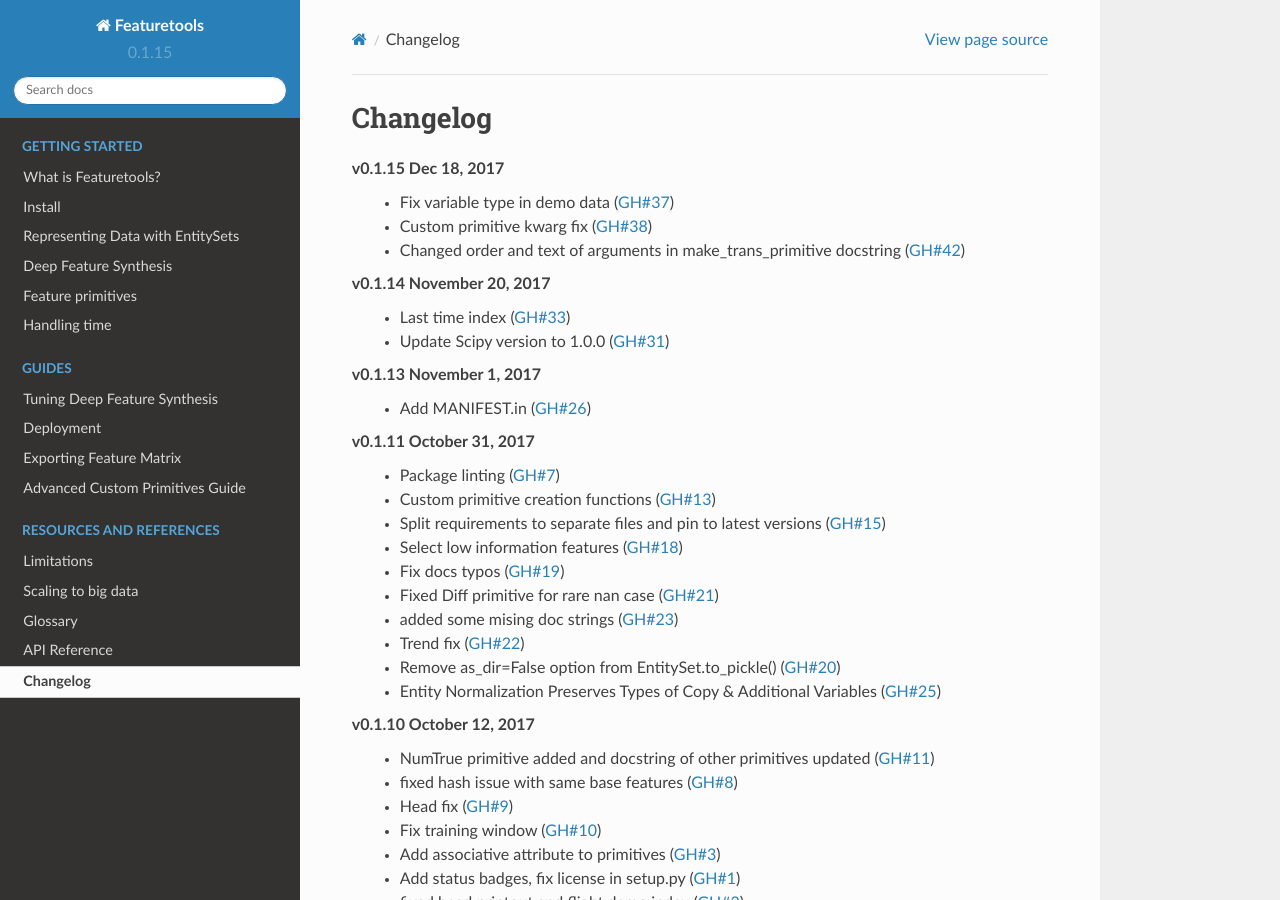
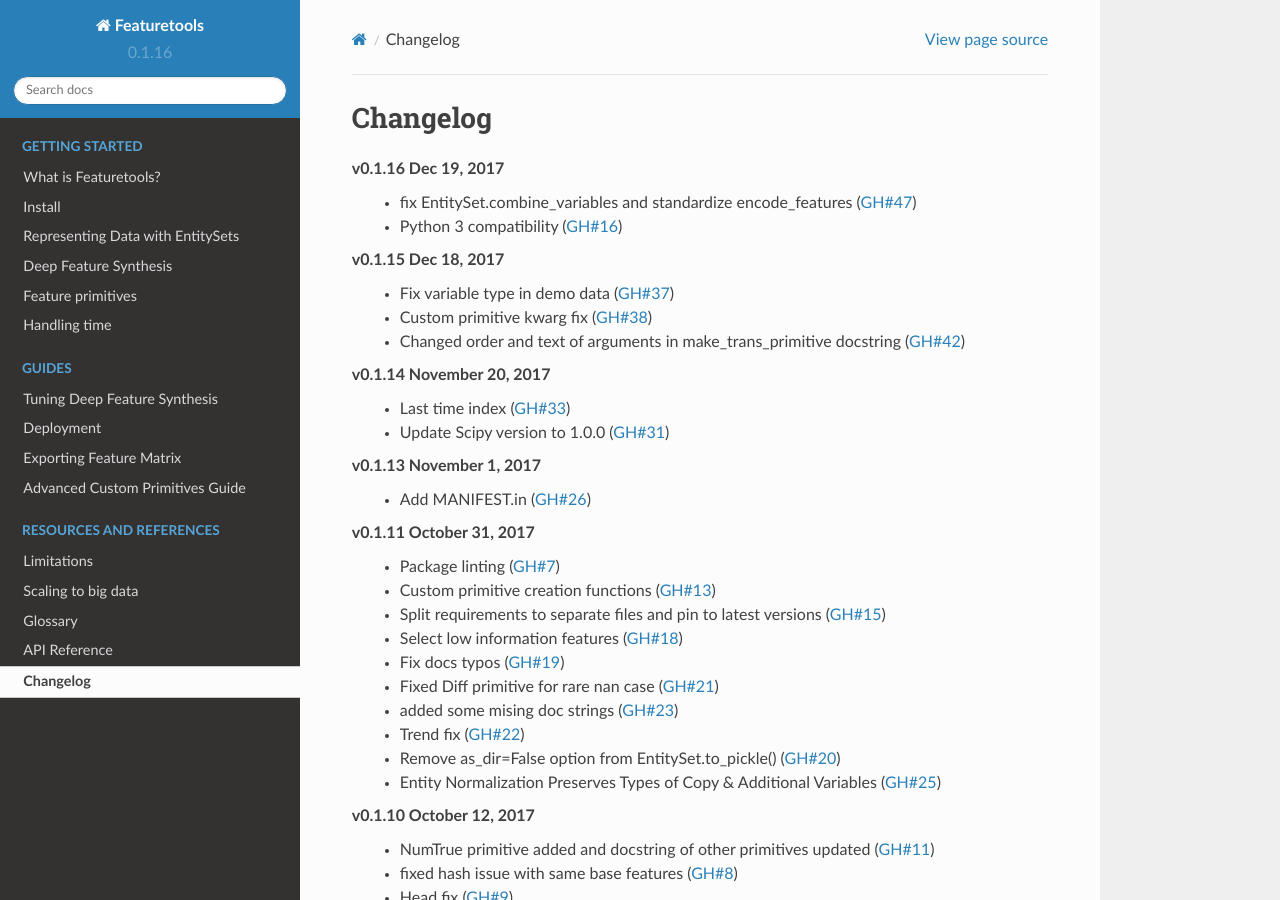
Before and after one commit to alteryx/featuretools, a Sphinx documentation site: the page built from docs/source/changelog.rst, in a window 1280 px wide and 900 px high. Built offline with Sphinx 7.4.7 and the Read the Docs theme 2.0.0, drawn with Linux system fonts in a browser that asks for light colours; comment, search, counter and statistics services are not loaded.

Commit message:
v0.1.16 (#48) python 3 support

```diff
--- a/docs/source/changelog.rst
+++ b/docs/source/changelog.rst
@@ -2,6 +2,10 @@
 
 Changelog
 ---------
+
+**v0.1.16** Dec 19, 2017
+    * fix EntitySet.combine_variables and standardize encode_features (:pr:`47`)
+    * Python 3 compatibility (:pr:`16`)
 
 **v0.1.15** Dec 18, 2017
     * Fix variable type in demo data (:pr:`37`)
--- a/docs/source/getting_started/install.rst
+++ b/docs/source/getting_started/install.rst
@@ -4,7 +4,7 @@
 Pip
 ---
 
-The recommended way to install Featuretool is with pip
+Featuretools is available for all version of python. The recommended way to install Featuretools is with pip
 
 ``pip install featuretools``
 
--- a/featuretools/__init__.py
+++ b/featuretools/__init__.py
@@ -12,4 +12,4 @@
 from .utils.pickle_utils import *
 import featuretools.demo
 
-__version__ = '0.1.15'
+__version__ = '0.1.16'
--- a/setup.py
+++ b/setup.py
@@ -15,7 +15,7 @@
 
 setup(
     name='featuretools',
-    version='0.1.15',
+    version='0.1.16',
     packages=find_packages(),
     package_data={'featuretools': ['config_yaml.txt']},
     description='a framework for automated feature engineering',
```
